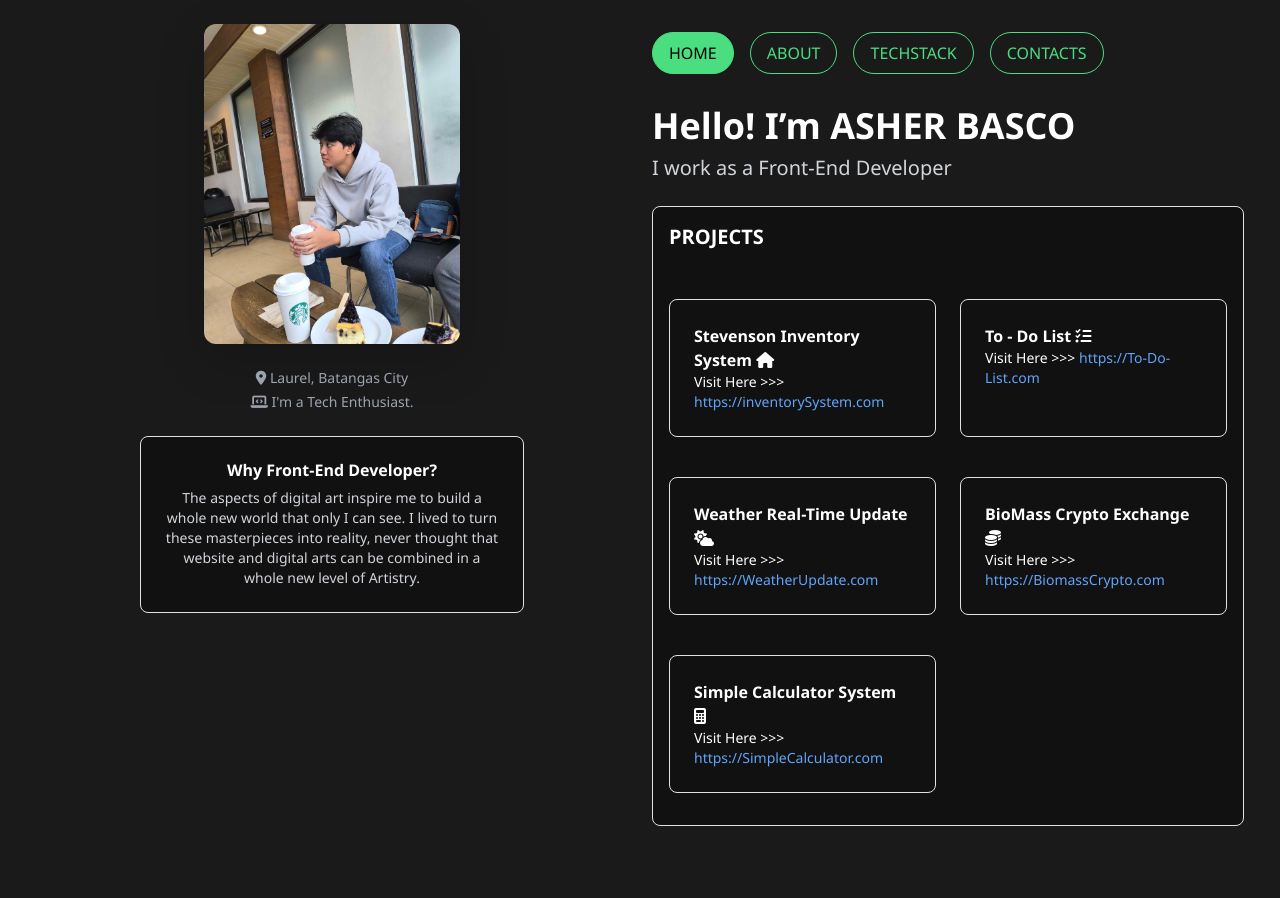
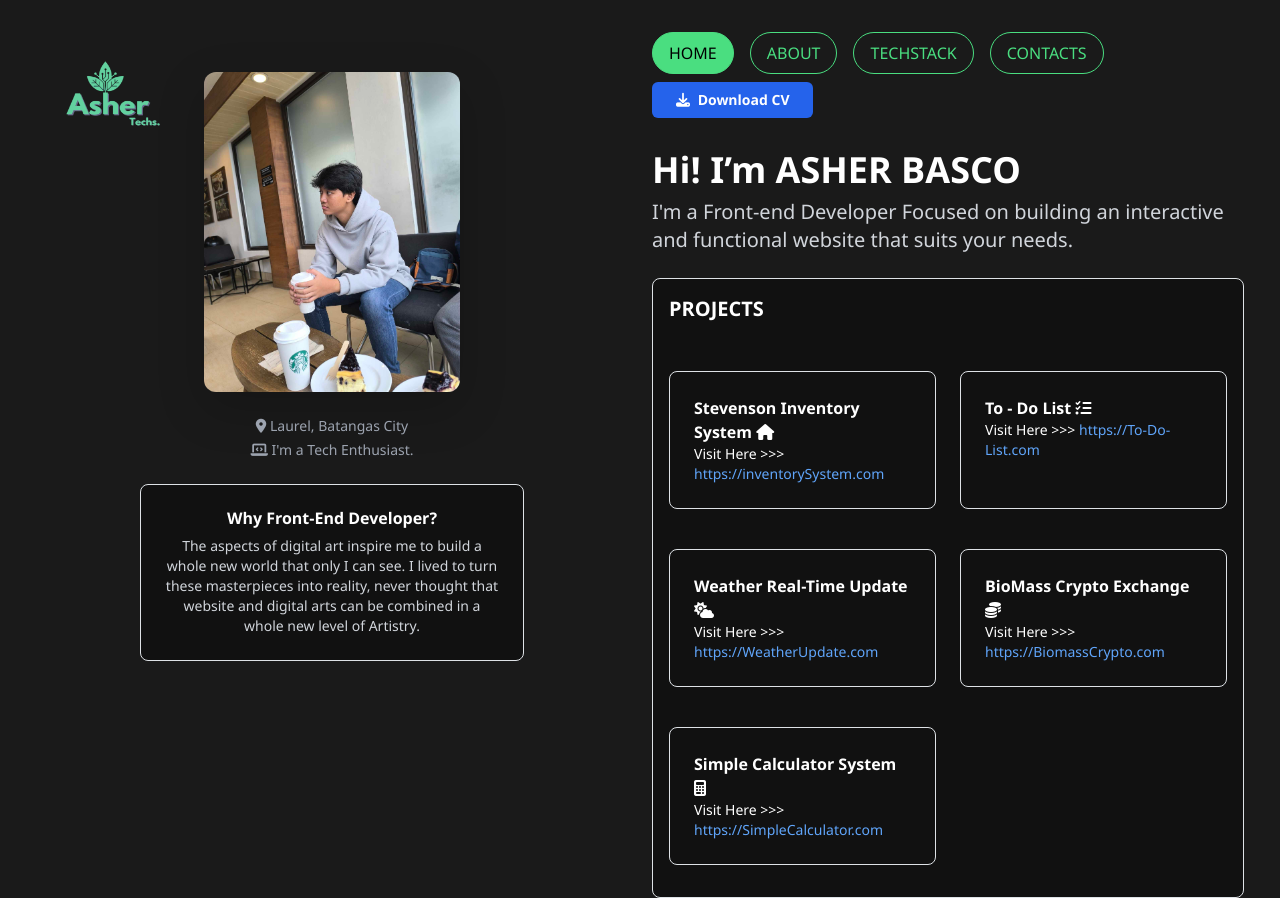
Before and after one commit to AsherDoesTechs/Portfolio, a plain HTML site: page index.html in a window 1280 px wide. Shown: the top 898 px of the page. Drawn offline with nearby package versions, Linux system fonts and the light colour scheme.

Commit message:
Adding Some Designs Logo, CV

```diff
--- a/index.html
+++ b/index.html
@@ -23,13 +23,28 @@
 <body class="px-4 py-6">
 <div id="tsparticles" class="fixed top-0 left-0 w-full h-full -z-10"></div>
   <div class="container mx-auto grid lg:grid-cols-2 gap-6">
+    <!-- Left Column (Profile Info) -->
+    <div class="relative flex flex-col items-center text-center lg:text-left">
+  <!-- Logo in Top Left -->
+ <img
+    src="./img/Logo.png"
+    alt="Logo"
+    class="absolute top-0 left-0 w-36 h-36 cursor-pointer py-0 pb-2"
+    onclick="location.reload()"
+  >
 
-    <!-- Left Column (Profile Info) -->
-    <div class="flex flex-col items-center text-center lg:text-left">
-      <img src="./img/Asher_Basco.jpg" alt="Asher Basco" class="rounded-xl w-64 h-80 object-cover mb-4 shadow-lg">
-      <p class="text-sm text-gray-400 mb-1"><i class="fas fa-map-marker-alt"></i> Laurel, Batangas City</p>
-      <p class="text-sm text-gray-400 mb-4"><i class="fas fa-laptop-code"></i> I'm a Tech Enthusiast.</p>
+  <!-- Main Profile Image -->
+  <img src="./img/Asher_Basco.jpg" alt="Asher Basco" class="rounded-xl w-64 h-80 object-cover mb-4 shadow-lg mt-12">
 
+  <!-- Location and Role -->
+  <p class="text-sm text-gray-400 mb-1">
+    <i class="fas fa-map-marker-alt"></i> Laurel, Batangas City
+  </p>
+  <p class="text-sm text-gray-400 mb-4">
+    <i class="fas fa-laptop-code"></i> I'm a Tech Enthusiast.
+  </p>
+
+  <!-- Description Box -->
   <div class="border border-gray-400 p-4 rounded-lg w-full max-w-sm bg-[#111]">
     <h5 class="text-white text-md font-bold mb-2">Why Front-End Developer?</h5>
     <p class="text-sm text-gray-300">
@@ -38,19 +53,35 @@
   </div>
 </div>
 
+
     <!-- Right Column (Intro and Projects) -->
     <section id="home" class="min-h-screen flex flex-col">
       <!-- Navigation Buttons -->
-      <nav class="mb-4 flex flex-wrap gap-2 py-2 z-50" id="navbar">
+      <nav class="mb-4 flex flex-wrap gap-2 items-center justify-between py-2 z-50" id="navbar">
+  <!-- Navigation Links -->
+  <div class="flex flex-wrap gap-2">
     <a href="#home" class="nav-btn active">HOME</a>
     <a href="#about" class="nav-btn">ABOUT</a>
     <a href="#techstack" class="nav-btn">TECHSTACK</a>
     <a href="#contacts" class="nav-btn">CONTACTS</a>
+  </div>
+
+  <!-- Download CV Button -->
+  <a
+    href="./files/Asher_Basco_CV.pdf"
+    download
+    class="px-4 py-2 bg-blue-600 text-white font-semibold rounded-md hover:bg-blue-700 transition text-sm"
+  >
+    <i class="fas fa-download mr-1"></i> Download CV
+  </a>
 </nav>
 
+
+
+
       <!-- Hero Text -->
-      <h1 class="text-4xl font-bold mb-2">Hello! I’m ASHER BASCO</h1>
-      <p class="text-xl text-gray-300 mb-6">I work as a Front-End Developer</p>
+      <h1 class="text-4xl font-bold mb-2">Hi! I’m ASHER BASCO</h1>
+      <p class="text-xl text-gray-300 mb-6">I'm a Front-end Developer Focused on building an interactive and functional website that suits your needs.</p>
 
       <!-- Projects -->
 <div class="grid md:grid-cols-2 gap-4 bg-[#111] p-3 rounded-lg border border-gray-600">
```
Also changed, not shown: img/Logo.png (added). Lines whose indentation alone changed are shown as unchanged.
